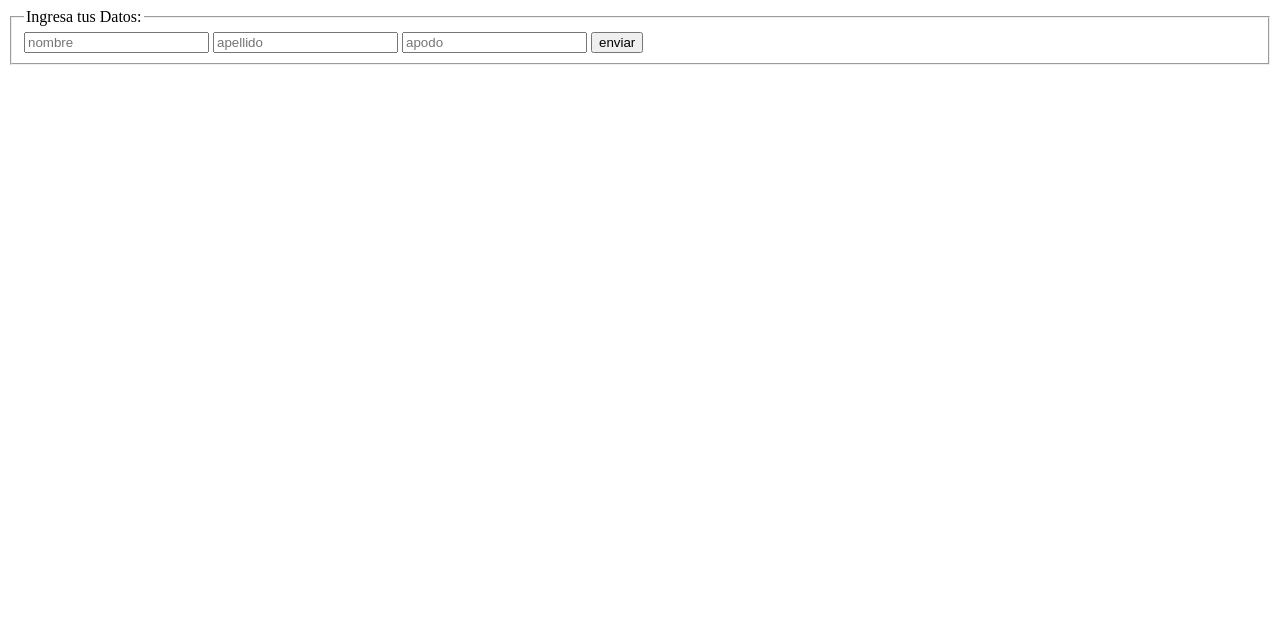
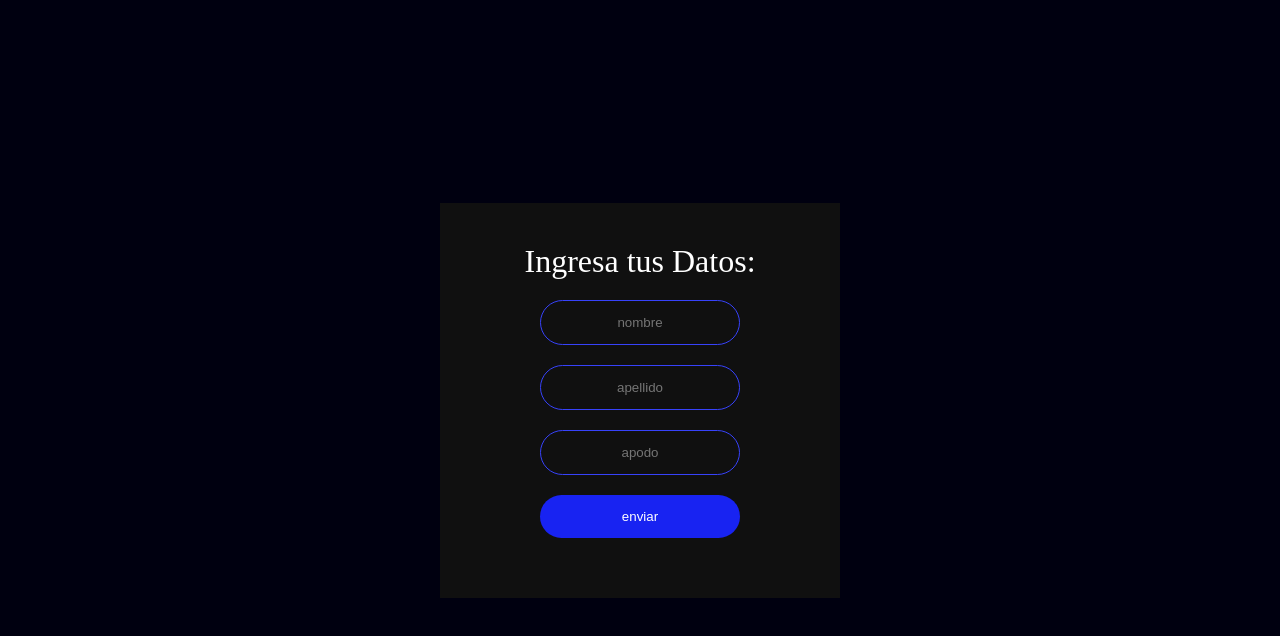
Before and after one commit to llanesgabrielg/metodoGET-POST, a website: page index.html in a window 1280 px wide. Drawn offline with Linux system fonts and the light colour scheme.

Commit message:
se agrego estilo css al formulario

```diff
--- /dev/null
+++ b/css/style.css
@@ -0,0 +1,61 @@
+*{
+    margin:0;
+    padding: 0;
+    border: 0;
+    box-sizing: border-box;
+}
+
+body{
+    height: 100vh;
+    background-color: rgb(0, 0, 16);
+    /* los hijos del contenedor body van tener la propiedad flex */
+    display: flex;
+    /* alineo en forma horizontal */
+    justify-content: center;
+    /* alineo en forma vertical */
+    align-items: center;
+
+}
+
+
+.form-box{
+
+    background-color: rgb(16, 16, 16);
+    width: 400px;
+    padding: 40px;
+    /* centrar todos los textos */
+    text-align: center;
+}
+.form-title{
+    color: white;
+    font-weight: 400;
+}
+.input-text , .input-submit {
+    background: none;
+    display: block;
+    margin: 20px auto;
+    padding: 14px 10px;
+    text-align: center;
+    border: 1px solid #3742fa;
+    width: 200px;
+    /* elimina el color de fondo blanco cuando selecciono*/
+    outline: none;
+    color: white;
+    /* redondear bordes */
+    border-radius: 25px;
+    /* efecto que suavisa el cambio cuando hago focus  */
+    transition: 0.30s;
+}
+/* realizo un cambio de tamaño en los imputs cuando lo selecciono */
+.input-text:focus {
+    width:280px;
+    border: 1px solid white;
+}
+.input-submit{
+    background: #1823f2;
+    border: none;
+}
+.input-submit:hover{
+    background: none;
+    border: 1px solid #3742fa;
+}
--- a/index.html
+++ b/index.html
@@ -5,17 +5,18 @@
     <meta charset="UTF-8">
     <meta http-equiv="X-UA-Compatible" content="IE=edge">
     <meta name="viewport" content="width=device-width, initial-scale=1.0">
+    <link rel="stylesheet" href="css/style.css">
     <title>login</title>
 </head>
 
 <body>
-    <form action="/saludar" method="post">
+    <form action="/saludar" method="post" class="form-box">
         <fieldset>
-            <legend>Ingresa tus Datos:</legend>
-            <input type="text" name="name" id="fname" placeholder="nombre">
-            <input type="text" name="lastName" id="lname" placeholder="apellido">
-            <input type="text" name="nickName" id="nick" placeholder="apodo">
-            <input type="submit" value="enviar">
+            <h1 class="form-title">Ingresa tus Datos:</h1>
+            <input class="input-text" type="text" name="name" id="fname" placeholder="nombre">
+            <input class="input-text" type="text" name="lastName" id="lname" placeholder="apellido">
+            <input class="input-text" type="text" name="nickName" id="nick" placeholder="apodo">
+            <input class="input-submit" type="submit" value="enviar">
         </fieldset>
     </form>
 </body>
--- a/server.js
+++ b/server.js
@@ -5,7 +5,8 @@ const app = express();
 //middleware
 // procesos en el medio, body parser , decodifica lo que llega del formulario , lo transforma en un objeto y lo deja disponible en el objeto body
 app.use(express.urlencoded({extended:true}));
-
+// indicarle al servidor donde estan nuestros recursos estaticos (css,img,scripts...)
+app.use(express.static(__dirname));
 //endPoint
 app.get('/', function (req, res) {
   res.sendFile(path.resolve(__dirname, "index.html"));
```
